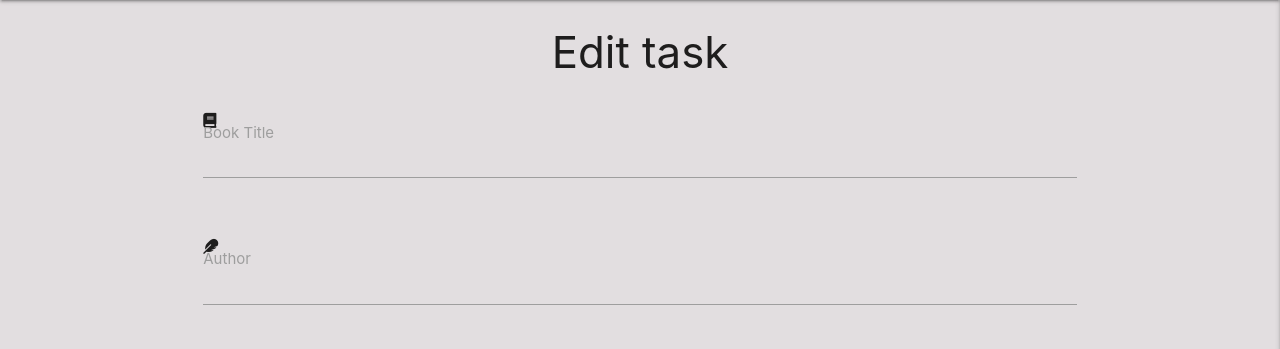
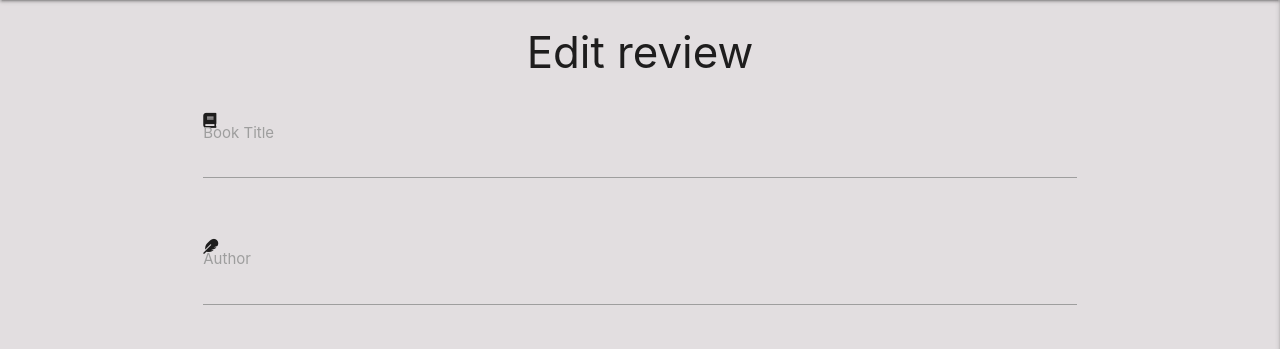
Before and after one commit to raphaelmar/escph_reading_club, a Flask app: template templates/edit_review.html in a window 1280 px wide. Shown: the part 64-413 px from the top of the page. Run offline with Flask 2, Linux system fonts and the light colour scheme; the template is opened without the code that fills it, so the values that code supplies are empty; some libraries are stand-ins or nearby versions.

Commit message:
delete tasks from database

```diff
--- a/app.py
+++ b/app.py
@@ -142,8 +142,14 @@ def edit_review(review_id):
     languages = mongo.db.languages.find().sort("language_name", 1)
 
     return render_template(
-        "review.html", genres=genres, languages=languages, review=review)
+        "edit_review.html", genres=genres, languages=languages, review=review)
 
+
+@app.route("/delete_review/<review_id>")
+def delete_review(review_id):
+    mongo.db.reviews.remove({"_id": ObjectId(review_id)})
+    flash("Task successfully deleted")
+    return redirect(url_for("get_reviews"))
 
 
 if __name__ == "__main__":
--- a/templates/edit_review.html
+++ b/templates/edit_review.html
@@ -1,7 +1,7 @@
 {% extends "base.html" %}
 {% block content %}
 
-    <h3 class="center-align">Edit task</h3>
+    <h3 class="center-align">Edit review</h3>
 
     <div class="row">
         <form class="col s12" method="POST" action=" {{ url_for('edit_review', review_id=review._id) }} ">
@@ -45,7 +45,7 @@
             <div class="row">
                 <div class="input-field col s12">
                     <i class="fas fa-language"></i>
-                    <select id="language_name" name="language_name" class="validate" required>
+                    <select id="genre_name" name="genre_name" class="validate" required>
                     <option value="" disabled>Choose genre</option>
                         {% for genre in genres %}
                             {% if genre.genre_name == review.genre_name %}
--- a/templates/reviews.html
+++ b/templates/reviews.html
@@ -8,7 +8,7 @@
     <li >
       <div><p class="headers" id="book_title"><i class="fas fa-book"></i><span id="book_name">{{ review.review_title }}</span>
         {% if session.user|lower == review.created_by|lower %}
-        <a href="" class="btn-small orange darken-4 ">Delete</a><a href="{{ url_for('edit_review', review_id=review._id) }}" class="btn-small light-green darken-1 ">Edit</a></p></div>
+        <a href="{{ url_for('delete_review', review_id=review._id) }}" class="btn-small orange darken-4 ">Delete</a><a href="{{ url_for('edit_review', review_id=review._id) }}" class="btn-small light-green darken-1 ">Edit</a></p></div>
         {% endif %}
     </li>
     <li>
```
